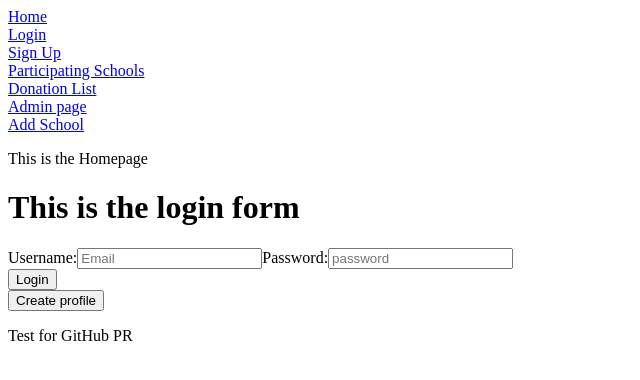
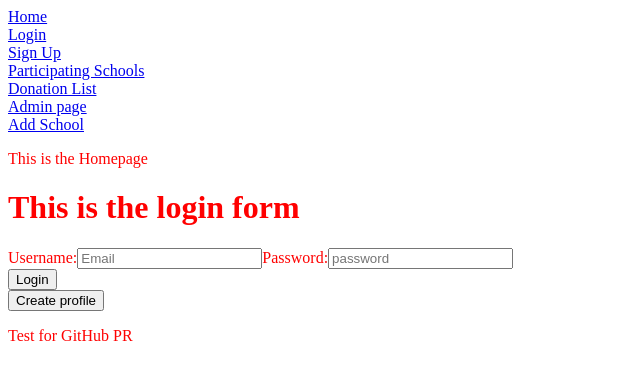
Before and after one commit to droom18/droom-client, a React (Create React App) app in the folder client/: page / in a window 1280 px wide. Shown: the top 380 px of the page, without its empty margins (0-640 px from the left). Built offline with nearby package versions, Linux system fonts and the light colour scheme.

Commit message:
SCSS added.

```diff
--- /dev/null
+++ b/client/src/App.css
@@ -0,0 +1,3 @@
+html {
+  color: red;
+}
--- /dev/null
+++ b/client/src/App.scss
@@ -0,0 +1,3 @@
+html {
+    color:red;
+}
--- a/client/src/index.js
+++ b/client/src/index.js
@@ -1,6 +1,9 @@
 import React from 'react';
 import ReactDOM from 'react-dom';
+import './App.scss';
 
 import App from './App';
 
 ReactDOM.render(<App />, document.getElementById('root'));
+
+// should this be wrapped in <router> ??
```
